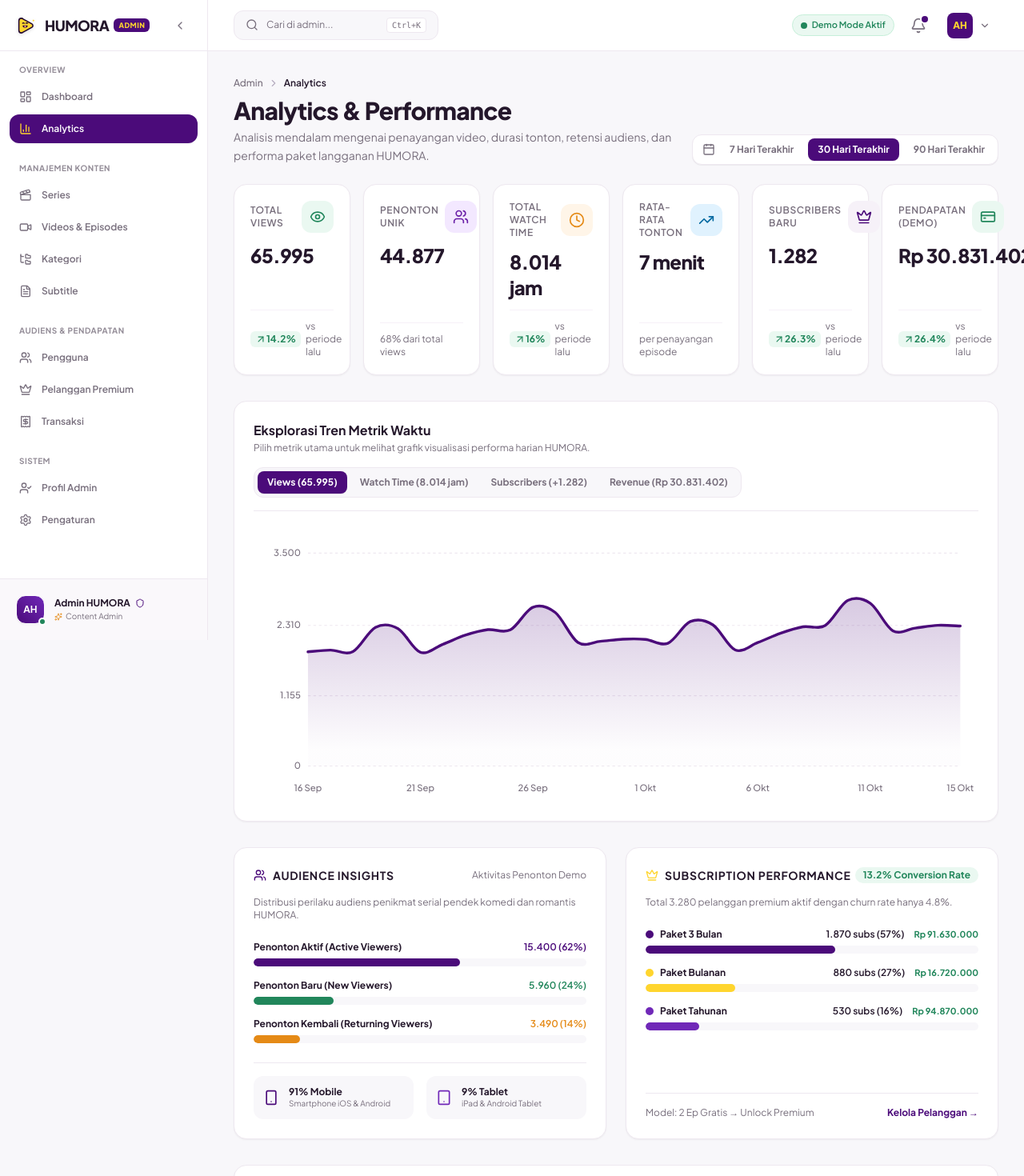
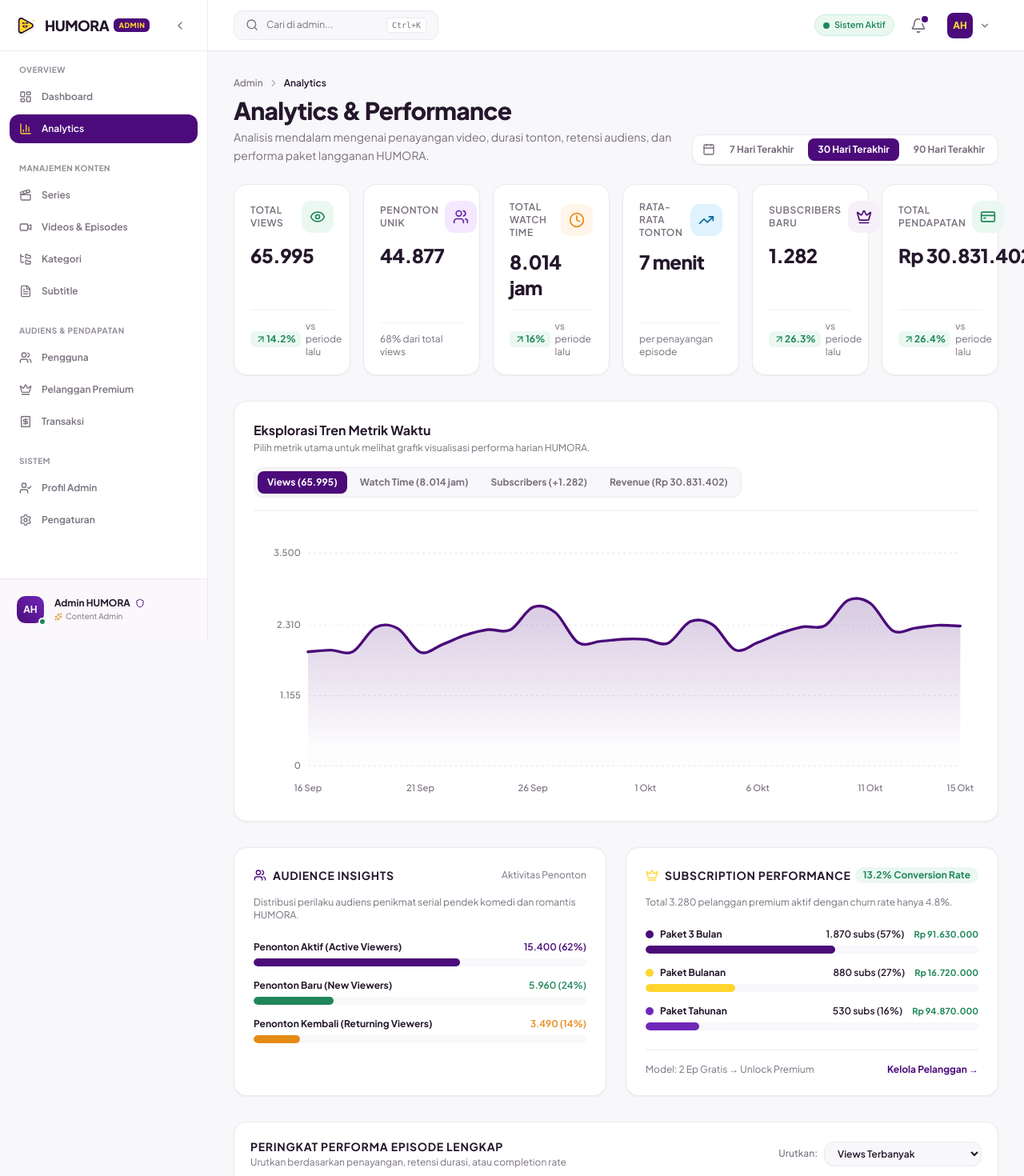
Before and after one commit to ardhikaxx/fe-web-humora, a Next.js app: page /admin/analytics in a window 1280 px wide. Shown: the top 1470 px of the page at 80% size. Built offline with nearby package versions, Linux system fonts and the light colour scheme.

Commit message:
refactor: hapus distribusi perangkat analytics, bersihkan label demo UI, dan hapus tombol aksi atas profil admin

```diff
--- a/app/admin/analytics/page.tsx
+++ b/app/admin/analytics/page.tsx
@@ -25,8 +25,6 @@
   TrendingUp,
   Crown,
   CreditCard,
-  Smartphone,
-  Tablet,
   Calendar,
 } from 'lucide-react';
 
@@ -161,7 +159,7 @@
         />
 
         <StatCard
-          title="Pendapatan (Demo)"
+          title="Total Pendapatan"
           value={formatRupiah(summary.totalRevenue)}
           change={summary.revenueChangePercent}
           changeLabel="vs periode lalu"
@@ -254,7 +252,7 @@
               <h3 className="text-sm font-bold text-[#24172B] uppercase tracking-wider flex items-center gap-2">
                 <Users className="w-4 h-4 text-[#4B0B7A]" /> Audience Insights
               </h3>
-              <span className="text-xs text-[#786F7D]">Aktivitas Penonton Demo</span>
+              <span className="text-xs text-[#786F7D]">Aktivitas Penonton</span>
             </div>
 
             <p className="text-xs text-[#786F7D] mb-6">
@@ -305,23 +303,6 @@
                     style={{ width: `${AUDIENCE_INSIGHTS.returningPercent}%` }}
                   />
                 </div>
-              </div>
-            </div>
-          </div>
-
-          <div className="mt-6 pt-4 border-t border-[#EEE8F0] grid grid-cols-2 gap-4 text-xs">
-            <div className="flex items-center gap-3 p-3 rounded-xl bg-[#F8F7FA]">
-              <Smartphone className="w-5 h-5 text-[#4B0B7A]" />
-              <div>
-                <p className="font-bold text-[#24172B]">{AUDIENCE_INSIGHTS.mobileDevicePercent}% Mobile</p>
-                <p className="text-[10px] text-[#786F7D]">Smartphone iOS & Android</p>
-              </div>
-            </div>
-            <div className="flex items-center gap-3 p-3 rounded-xl bg-[#F8F7FA]">
-              <Tablet className="w-5 h-5 text-[#7028B8]" />
-              <div>
-                <p className="font-bold text-[#24172B]">{AUDIENCE_INSIGHTS.tabletDevicePercent}% Tablet</p>
-                <p className="text-[10px] text-[#786F7D]">iPad & Android Tablet</p>
               </div>
             </div>
           </div>
--- a/app/admin/page.tsx
+++ b/app/admin/page.tsx
@@ -380,7 +380,7 @@
 
           <div className="mt-5 pt-3 border-t border-[#F6F1F8] text-center">
             <span className="text-[11px] text-[#786F7D]">
-              Semua aktivitas demo tersinkronisasi otomatis
+              Semua aktivitas tersinkronisasi otomatis
             </span>
           </div>
         </div>
--- a/app/admin/profile/page.tsx
+++ b/app/admin/profile/page.tsx
@@ -11,7 +11,6 @@
   KeyRound,
   Sparkles,
   Save,
-  RotateCcw,
   Clock,
   Globe,
   Building,
@@ -21,7 +20,7 @@
 
 export default function AdminProfilePage() {
   const { adminProfile, updateAdminProfile } = useAdmin();
-  const { success, error, info } = useToast();
+  const { success, error } = useToast();
 
   // Form states for admin identity
   const [name, setName] = useState(adminProfile.name);
@@ -78,18 +77,6 @@
     );
   };
 
-  const handleResetProfileForm = () => {
-    setName(adminProfile.name);
-    setUsername(adminProfile.username);
-    setEmail(adminProfile.email);
-    setPhone(adminProfile.phone);
-    setDepartment(adminProfile.department);
-    setTimezone(adminProfile.timezone);
-    setBio(adminProfile.bio);
-    setAvatarInitials(adminProfile.avatarInitials);
-    info('Form Direset', 'Nilai input dikembalikan ke data profil yang tersimpan.');
-  };
-
   const handleChangePassword = (e: React.FormEvent) => {
     e.preventDefault();
     if (!currentPassword) {
@@ -121,24 +108,6 @@
         title="Profil Admin & Akun Pengelola"
         description="Kelola informasi identitas akun administrator, data kontak operasional HUMORA, dan pembaruan kata sandi."
         breadcrumbs={[{ label: 'Profil Admin' }]}
-        actions={
-          <div className="flex items-center gap-2">
-            <button
-              type="button"
-              onClick={handleResetProfileForm}
-              className="inline-flex items-center gap-2 px-4 py-2.5 rounded-xl border border-[#EEE8F0] bg-white text-xs font-bold text-[#786F7D] hover:text-[#24172B] hover:bg-[#F6F1F8] transition-colors"
-            >
-              <RotateCcw className="w-4 h-4" /> Reset Form
-            </button>
-            <button
-              type="button"
-              onClick={handleSaveProfile}
-              className="inline-flex items-center gap-2 px-5 py-2.5 rounded-xl bg-[#4B0B7A] hover:bg-[#3B0762] text-xs font-bold text-white transition-all shadow-xs"
-            >
-              <Save className="w-4 h-4 text-[#FFD52E]" /> Simpan Profil
-            </button>
-          </div>
-        }
       />
 
       {/* Hero Banner / Header Identity Card */}
--- a/app/admin/users/page.tsx
+++ b/app/admin/users/page.tsx
@@ -90,7 +90,7 @@
       {/* Header */}
       <PageHeader
         title="Pengguna Aplikasi"
-        description="Pantau ringkasan profil pengguna demo aplikasi mobile HUMORA, riwayat tontonan, dan status akun."
+        description="Pantau ringkasan profil pengguna aplikasi mobile HUMORA, riwayat tontonan, dan status akun."
         breadcrumbs={[{ label: 'Pengguna' }]}
       />
 
@@ -99,7 +99,7 @@
         <StatCard
           title="Total Pengguna"
           value="24.850"
-          subtitle="Data simulasi terdaftar"
+          subtitle="Total akun terdaftar"
           icon={<Users className="w-5 h-5" />}
           iconBg="bg-[#F6F1F8]"
           iconColor="text-[#4B0B7A]"
@@ -139,7 +139,7 @@
           setSearchQuery(val);
           setCurrentPage(1);
         }}
-        searchPlaceholder="Cari nama atau email pengguna demo..."
+        searchPlaceholder="Cari nama atau email pengguna..."
         hasActiveFilters={accountStatusFilter !== 'all' || subStatusFilter !== 'all' || !!searchQuery}
         onResetFilters={() => {
           setSearchQuery('');
@@ -273,7 +273,7 @@
         <div className="fixed inset-0 z-[110] flex items-center justify-center p-4 bg-black/50 backdrop-blur-xs animate-in fade-in duration-200">
           <div className="bg-white rounded-2xl max-w-lg w-full p-6 shadow-2xl border border-[#EEE8F0] transform animate-in zoom-in-95 duration-200 space-y-5">
             <div className="flex items-center justify-between pb-3 border-b border-[#EEE8F0]">
-              <h3 className="text-base font-bold text-[#24172B]">Detail Pengguna Demo</h3>
+              <h3 className="text-base font-bold text-[#24172B]">Detail Pengguna</h3>
               <button
                 onClick={() => setSelectedUser(null)}
                 className="p-1 text-[#786F7D] hover:text-[#24172B] rounded-lg"
--- a/components/layout/AdminTopbar.tsx
+++ b/components/layout/AdminTopbar.tsx
@@ -65,10 +65,10 @@
 
         {/* Right Actions: System Activity Bell, User Avatar */}
         <div className="flex items-center gap-2 sm:gap-3">
-          {/* Demo Mode Badge */}
+          {/* Status Badge */}
           <div className="hidden md:flex items-center gap-1.5 px-2.5 py-1 rounded-full bg-[#EAF8F1] border border-[#C6EFD9] text-[11px] font-semibold text-[#21865B]">
             <span className="w-2 h-2 rounded-full bg-[#21865B] animate-pulse" />
-            Demo Mode Aktif
+            Sistem Aktif
           </div>
 
           {/* Activity Alerts Dropdown */}
--- a/components/layout/GlobalSearchModal.tsx
+++ b/components/layout/GlobalSearchModal.tsx
@@ -59,7 +59,7 @@
             type="text"
             value={query}
             onChange={(e) => setQuery(e.target.value)}
-            placeholder="Cari series, episode, atau pengguna demo..."
+            placeholder="Cari series, episode, atau nama pengguna..."
             className="flex-1 bg-transparent border-none text-sm text-[#24172B] placeholder:text-[#786F7D] focus:outline-hidden"
           />
           <button
```
